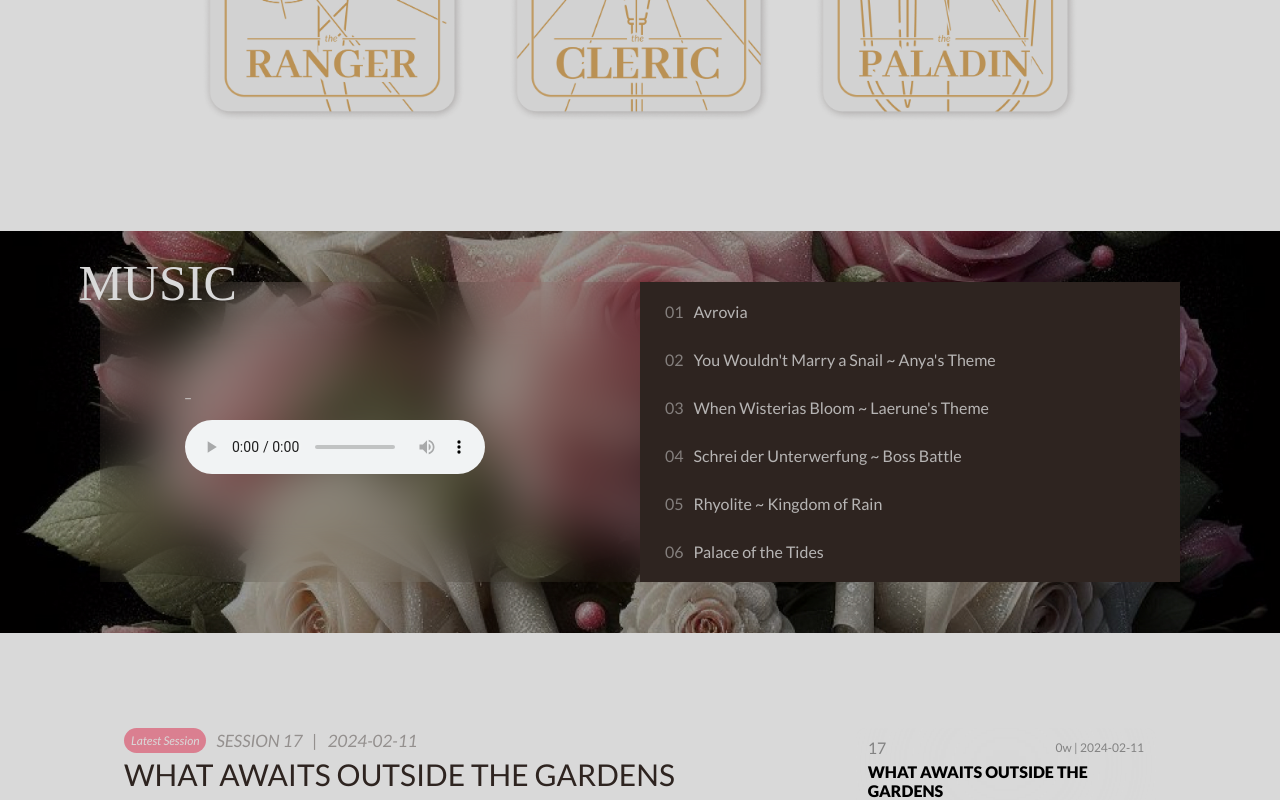
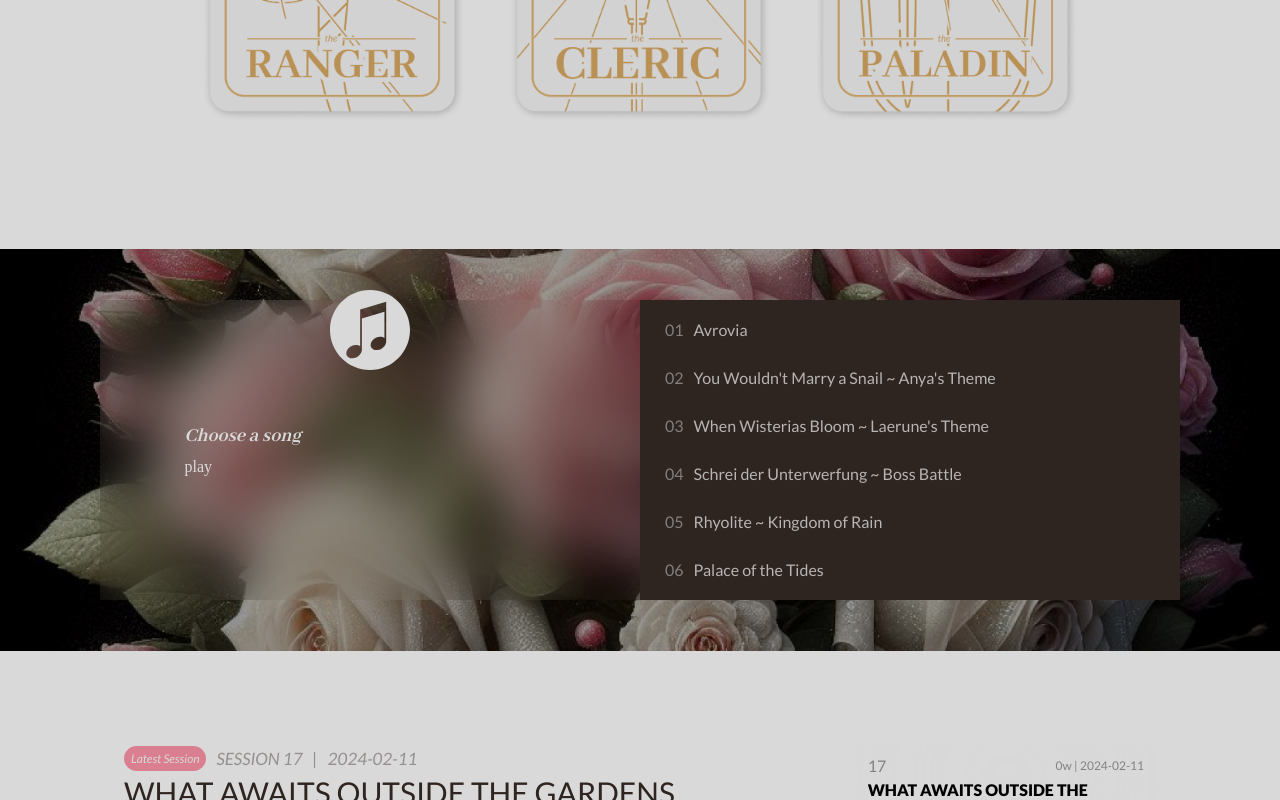
Before and after one commit to hollyefig/avrovia, a React (Create React App) app: page / in a window 1280 px wide. Shown: the part 1624-2424 px from the top of the page. Built offline with nearby package versions, Linux system fonts and the light colour scheme.

Commit message:
created timebar for music

```diff
--- a/src/components/Svgs.jsx
+++ b/src/components/Svgs.jsx
@@ -40,6 +40,18 @@ export default function Svgset() {
             </clipPath>
           </defs>
         </symbol>
+        {/* music symbol  */}
+        <symbol
+          viewBox='0 0 94 94'
+          xmlns='http://www.w3.org/2000/svg'
+          id='musicSym'
+        >
+          <path
+            fillRule='evenodd'
+            clipRule='evenodd'
+            d='M47 94C72.9574 94 94 72.9574 94 47C94 21.0426 72.9574 0 47 0C21.0426 0 0 21.0426 0 47C0 72.9574 21.0426 94 47 94ZM35.4081 22.839L66.0315 13.6893V25.0797L66.0292 25.0804V61.1181H66.0122C65.8215 63.9637 63.7772 67.0242 60.474 68.9313C55.8298 71.6126 50.4557 70.9988 48.4705 67.5603C46.4853 64.1219 48.6408 59.1608 53.285 56.4795C57.1257 54.2621 61.4656 54.2983 63.9752 56.322V25.6941L37.4621 33.6157V70.828H37.4451C37.2544 73.6736 35.2102 76.734 31.9069 78.6412C27.2628 81.3224 21.8886 80.7087 19.9034 77.2702C17.9182 73.8317 20.0738 68.8707 24.7179 66.1894C28.5586 63.972 32.8986 64.0081 35.4081 66.0318V34.2294V25.4531V22.839Z'
+          />
+        </symbol>
       </svg>
     </>
   );
--- a/src/components/sect1/Countdown.jsx
+++ b/src/components/sect1/Countdown.jsx
@@ -8,7 +8,7 @@ const getNextMonday = () => {
     currentDate.getUTCFullYear(),
     currentDate.getUTCMonth(),
     currentDate.getUTCDate() + daysUntilMonday,
-    15,
+    14,
     0,
     0,
     0
--- a/src/components/sect1/Sect1.jsx
+++ b/src/components/sect1/Sect1.jsx
@@ -12,7 +12,7 @@ export default function Sect1() {
   // ? determine session is live
   const [inSession, setInSession] = useState(false);
 
-  const startTimeInEST = new Date("2024-02-12T20:00:00");
+  const startTimeInEST = new Date("2024-02-12T19:00:00");
 
   // Get the user's local time zone offset
   const userTimeZoneOffset = new Date().getTimezoneOffset();
--- a/src/components/sect3/Audioelement.jsx
+++ /dev/null
@@ -1,28 +0,0 @@
-import React, { useEffect, useState } from "react";
-
-export default function Audioelement({ track }) {
-  const [song, setSong] = useState(null);
-
-  useEffect(() => {
-    track !== undefined && setSong(track.mp3);
-    const audio = new Audio();
-    audio.src = song;
-
-    const getMetaData = () => {
-      const duration = audio.duration;
-      //   console.log("get meta", duration);
-    };
-
-    audio.addEventListener("loadedmetadata", getMetaData());
-
-    return () => {
-      audio.removeEventListener("loadedmetadata", getMetaData());
-    };
-  }, [song, track]);
-
-  return (
-    <div>
-      <audio controls autoPlay src={track && track.mp3}></audio>
-    </div>
-  );
-}
--- a/src/components/sect3/Sect3.jsx
+++ b/src/components/sect3/Sect3.jsx
@@ -1,31 +1,109 @@
-import React, { useState, useRef } from "react";
+import React, { useState, useEffect, useRef } from "react";
 import "./sect3.css";
 import { musicData } from "./music";
-import Audioelement from "./Audioelement";
+import Svgs from "../Svgs.jsx";
 // import ReactAudioPlayer from "react-audio-player";
+import gsap from "gsap";
 
 export default function Sect3() {
+  // & music svg stuff
+  const [svgWidth, setSvgWidth] = useState(80);
+
+  // & song
   const [track, setTrack] = useState();
-  // ? set song
+  const [audio, setAudio] = useState(new Audio());
+  const [play, setPlay] = useState(false);
+
+  // ^ gsap
+  const tl = useRef();
+
+  // ! set song
   const songSelect = (e) => {
     setTrack(e);
+    audio.pause();
+    tl.current.clear();
+    setPlay(true);
+
+    const newAudio = new Audio(e.mp3);
+    setAudio(newAudio);
+
+    tl.current
+      .set(".soundProg", {
+        duration: 0,
+        strokeDashoffset: 100,
+      })
+      .to(".soundProg", {
+        strokeDashoffset: 0,
+        duration: e.dur,
+      });
+
+    tl.current.restart();
+
+    newAudio.play();
   };
 
-  const audioRef = useRef(null);
+  const pauseSong = () => {
+    if (audio.paused) {
+      tl.current.resume();
+      audio.play();
+      setPlay(true);
+    } else {
+      tl.current.pause();
+      audio.pause();
+      setPlay(false);
+    }
+  };
+
+  useEffect(() => {
+    tl.current = gsap.timeline({
+      defaults: {
+        ease: "none",
+      },
+    });
+  }, []);
 
   return (
     <div className='sect3Wrap'>
+      <Svgs />
       <div className='sect3Bg'>
         <div className='sect3Flex'>
-          <span className='white uppercase displayLarge musicSubhead'>
-            Music
-          </span>
           <div className='sect3Left'>
+            <span className='white musicSubhead'>
+              <svg
+                width={svgWidth + 20}
+                height={svgWidth + 20}
+                xmlns='http://www.w3.org/2000/svg'
+                className='parentSoundProg'
+              >
+                <circle
+                  cx={svgWidth / 2 + 10}
+                  cy={svgWidth / 2 + 10}
+                  r='43'
+                  className='soundProg'
+                  pathLength='100'
+                  strokeDashoffset='100'
+                  strokeDasharray='100'
+                />
+              </svg>
+
+              <svg
+                xmlns='http://www.w3.org/2000/svg'
+                xmlnsXlink='http://www.w3.org/1999/xlink'
+                className='musicSym'
+                width={svgWidth}
+                height={svgWidth}
+              >
+                <use href='#musicSym'></use>
+              </svg>
+            </span>
             <div className='player'>
               <span className='songTitle displayFont displaySmall'>
-                {track ? track.name : <>-</>}
+                {track ? track.name : <em>Choose a song</em>}
               </span>
-              <Audioelement track={track} />
+
+              <span onClick={() => pauseSong()}>{play ? "pause" : "play"}</span>
+
+              {/* <audio controls autoPlay src={track && track.mp3}></audio> */}
             </div>
           </div>
           <div className='sect3Right'>
--- a/src/components/sect3/music.js
+++ b/src/components/sect3/music.js
@@ -36,133 +36,166 @@ export const musicData = [
   {
     name: "Avrovia",
     mp3: Avrovia,
+    dur: 377,
   },
   {
     name: "You Wouldn't Marry a Snail ~ Anya's Theme",
     mp3: anyaTheme,
+    dur: 249,
   },
   {
     name: "When Wisterias Bloom ~ Laerune's Theme",
     mp3: laeruneTheme,
+    dur: 182,
   },
   {
     name: "Schrei der Unterwerfung ~ Boss Battle",
     mp3: schreider,
+    dur: 237,
   },
   {
     name: "Rhyolite ~ Kingdom of Rain",
     mp3: Rhyolite,
+    dur: 252,
   },
   {
     name: "Palace of the Tides",
     mp3: palaceTides,
+    dur: 202,
   },
   {
     name: "Mother Mouse ~ Nola's Theme",
     mp3: motherMouse,
+    dur: 242,
   },
   {
     name: "Helianthe ~ Kingdom of the Evergreen Forest",
     mp3: helian,
+    dur: 235,
   },
   {
     name: "Galantus ~ Kingdom of Frost",
     mp3: galantus,
+    dur: 265,
   },
   {
     name: "Forever a Bestie ~ Dara's Theme",
     mp3: dara,
+    dur: 240,
   },
   {
     name: "Eostre ~ Kingdom of Blossoms",
     mp3: eostre,
+    dur: 285,
   },
   {
     name: "Diary Doodles ~ Mathilda's Theme",
     mp3: mathilda,
+    dur: 226,
   },
   {
     name: "Child of Sun ~ Ashar's Theme",
     mp3: ashar,
+    dur: 220,
   },
   {
     name: "Calming Chime",
     mp3: chime,
+    dur: 55,
   },
   {
     name: "Astraia ~ Kingdom of the Night",
     mp3: astraia,
+    dur: 213,
   },
   {
     name: "Aragonite ~ Kingdom of Sunlight",
     mp3: aragonite,
+    dur: 234,
   },
   {
     name: "A Monster No More ~ Narrok's Theme",
     mp3: narrok,
+    dur: 174,
   },
   {
     name: "Ambermorion ~ Kingdom of Harvest",
     mp3: harvest,
+    dur: 238,
   },
   {
     name: "Souls of Sardinia ~ Necrotic Waters",
     mp3: waters,
+    dur: 350,
   },
   {
     name: "Party Jam Session",
     mp3: jam,
+    dur: 128,
   },
   {
     name: "More than a Myth ~ Myth's Theme",
     mp3: myth,
+    dur: 194,
   },
   {
     name: "Maybe You Would Marry a Snail",
     mp3: marrySnail,
+    dur: 148,
   },
   {
     name: "Man of Many Things ~ Ilvaaj's Theme",
     mp3: ilvaaj,
+    dur: 266,
   },
   {
     name: "Fish be Love",
     mp3: fishBe,
+    dur: 186,
   },
   {
     name: "Child of Sea ~ Shula's Theme",
     mp3: shula,
+    dur: 301,
   },
   {
     name: "Avrovia's Shining Pearl ~ Sardinia",
     mp3: sardinia,
+    dur: 208,
   },
   {
     name: "A Temporary Goodbye",
     mp3: bye,
+    dur: 154,
   },
   {
     name: "The Encounter",
     mp3: encounter,
+    dur: 269,
   },
   {
     name: "Temple of Change",
     mp3: change,
+    dur: 227,
   },
   {
     name: "Tako is NOT a Familiar ~ Tako's Theme",
     mp3: takos,
+    dur: 250,
   },
   {
     name: "Most Valuable Priestess ~ Suiren's Theme",
     mp3: suiren,
+    dur: 274,
   },
   {
     name: "Neverday Forest",
     mp3: neverday,
+    dur: 227,
   },
   {
     name: "Handsome Honourable Horse ~ Flavian's Theme",
     mp3: flavian,
+    dur: 271,
   },
 ];
--- a/src/components/sect3/sect3.css
+++ b/src/components/sect3/sect3.css
@@ -23,7 +23,6 @@
 
 .sect3Flex > div {
     flex: 1;
-    overflow-x: hidden;
 }
 
 .sect3Left, .sect3Right {
@@ -35,13 +34,37 @@
     flex-direction: column;
     justify-content: center;
     align-items: center;
+    position: relative;
 }
 
 .musicSubhead {
+    --size: 80px;
+    --width: 120px;
+    width: var(--width);
     position: absolute;
-    top: -9.5%;
-    left: -2%;
+    top: calc(var(--size) / -4);
+    left: calc(50% - var(--width) / 2);
     font-size: 50px;
+    display: flex;
+    justify-content: center;
+    align-items: center;
+}
+
+.musicSubhead .musicSym {
+    fill: var(--lightWhite);
+    width: 100%;
+    position: absolute;
+}
+
+.soundProg {
+    position: absolute;
+    stroke: var(--pink);
+    stroke-width: 7;
+    fill: none;
+}
+
+.parentSoundProg {
+    transform: rotate(270deg);
 }
 
 .player {
@@ -64,6 +87,7 @@
     flex-direction: column;
     row-gap: 29px;
     background-color: var(--brown);
+
 }
 
 .song {
@@ -104,6 +128,8 @@
     font-style: italic;
 }
 
+
+
 /* & responsive */
 @media only screen and (max-width:768px) {
     .sect3Flex {
@@ -121,14 +147,8 @@
         max-height: 200px;
     }
 
-    .musicSubhead {
-        top: -24px;
-        left: 0;
-        font-size: 50px;
-    }
-
     .songTitle {
-            padding: 40px 0 0 0;
+            padding: 65px 0 0 0;
             display: inline-block;
     }
 }
```
